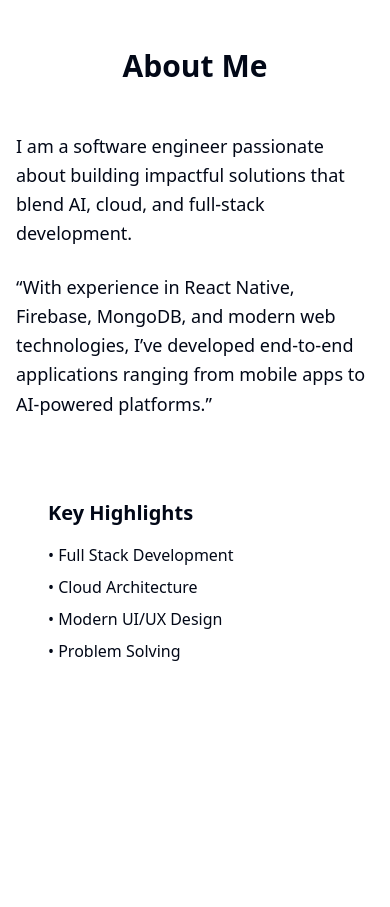
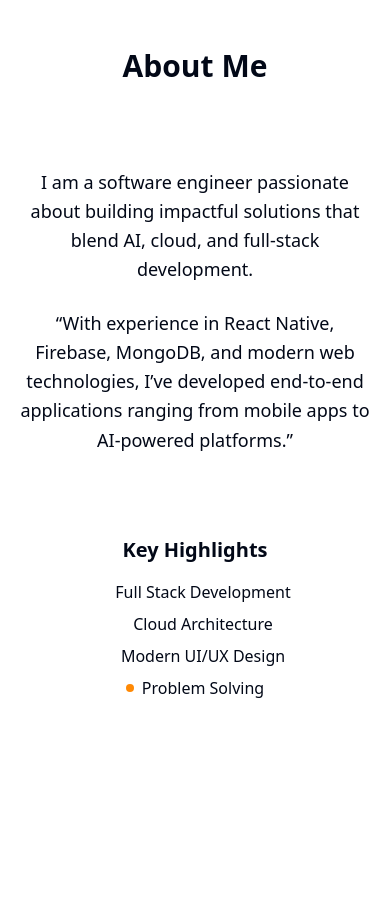
Before and after one commit to hemant3991/My-Portfolio, a Next.js app: page / in a window 390 px wide. Shown: the part 1120-2027 px from the top of the page. Built offline with nearby package versions, Linux system fonts and the light colour scheme.

Commit message:
Enhance theme toggle styling for light mode and center About section

```diff
--- a/src/app/page.tsx
+++ b/src/app/page.tsx
@@ -16,9 +16,14 @@ export default function Home() {
         {/* About Section */}
         <section id="about" className="py-20 px-4 sm:px-6 lg:px-8 pt-32">
           <div className="max-w-7xl mx-auto">
-            <h2 className="text-3xl sm:text-4xl font-bold text-center mb-12">About Me</h2>
+            <div className="text-center mb-16">
+              <h2 className="text-3xl sm:text-4xl font-bold mb-4">About Me</h2>
+              <div className="w-24 h-1 bg-gradient-to-r from-primary to-secondary mx-auto rounded-full"></div>
+            </div>
+
+            <div className="max-w-4xl mx-auto">
               <div className="grid grid-cols-1 lg:grid-cols-2 gap-12 items-center">
-              <div>
+                <div className="text-center lg:text-left">
                   <p className="text-lg text-muted-foreground leading-relaxed mb-6">
                   I am a software engineer passionate about building impactful solutions that blend AI, cloud, and full-stack development.
                   </p>
@@ -26,14 +31,27 @@ export default function Home() {
                   &ldquo;With experience in React Native, Firebase, MongoDB, and modern web technologies, I&rsquo;ve developed end-to-end applications ranging from mobile apps to AI-powered platforms.&rdquo;
                   </p>
                 </div>
-              <div className="bg-gradient-to-br from-primary/10 to-secondary/10 p-8 rounded-lg">
-                <h3 className="text-xl font-semibold mb-4">Key Highlights</h3>
+                <div className="bg-gradient-to-br from-primary/10 to-secondary/10 p-8 rounded-lg border border-white/10">
+                  <h3 className="text-xl font-semibold mb-4 text-center">Key Highlights</h3>
                   <ul className="space-y-2 text-muted-foreground">
-                  <li>• Full Stack Development</li>
-                  <li>• Cloud Architecture</li>
-                  <li>• Modern UI/UX Design</li>
-                  <li>• Problem Solving</li>
+                    <li className="flex items-center justify-center lg:justify-start gap-2">
+                      <div className="w-2 h-2 bg-primary rounded-full"></div>
+                      Full Stack Development
+                    </li>
+                    <li className="flex items-center justify-center lg:justify-start gap-2">
+                      <div className="w-2 h-2 bg-secondary rounded-full"></div>
+                      Cloud Architecture
+                    </li>
+                    <li className="flex items-center justify-center lg:justify-start gap-2">
+                      <div className="w-2 h-2 bg-accent rounded-full"></div>
+                      Modern UI/UX Design
+                    </li>
+                    <li className="flex items-center justify-center lg:justify-start gap-2">
+                      <div className="w-2 h-2 bg-orange-400 rounded-full"></div>
+                      Problem Solving
+                    </li>
                   </ul>
+                </div>
               </div>
             </div>
           </div>
--- a/src/components/theme-toggle.tsx
+++ b/src/components/theme-toggle.tsx
@@ -32,7 +32,11 @@ export function ThemeToggle() {
   return (
     <motion.button
       onClick={handleThemeChange}
-      className="p-2 rounded-lg glass hover:bg-white/10 transition-all duration-300 text-muted-foreground hover:text-white"
+      className={`p-2 rounded-lg transition-all duration-300 ${
+        theme === 'light'
+          ? 'bg-white/20 shadow-lg border border-white/30 text-gray-800 hover:bg-white/30'
+          : 'glass hover:bg-white/10 text-muted-foreground hover:text-white'
+      }`}
       whileHover={{ scale: 1.1 }}
       whileTap={{ scale: 0.95 }}
       aria-label={`Switch to ${getNextTheme()} theme`}
```
Lines whose indentation alone changed are shown as unchanged.
